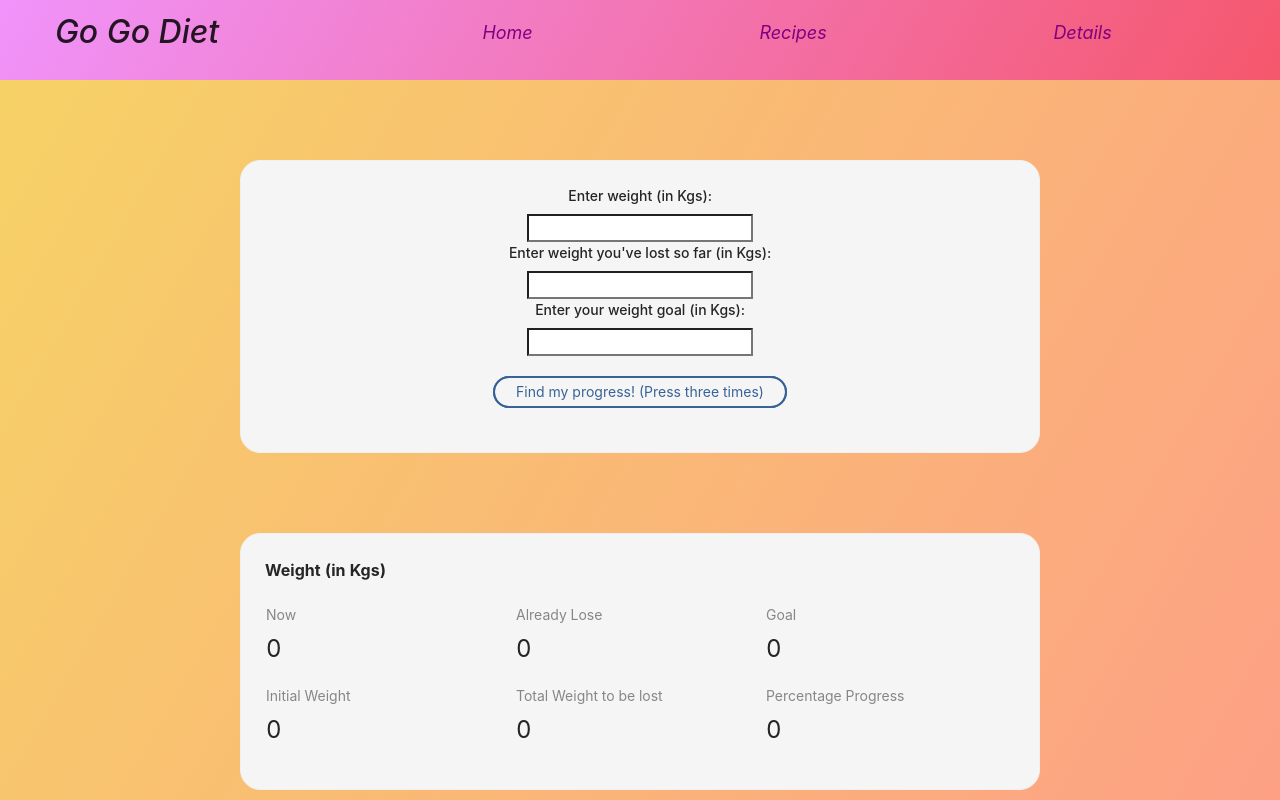
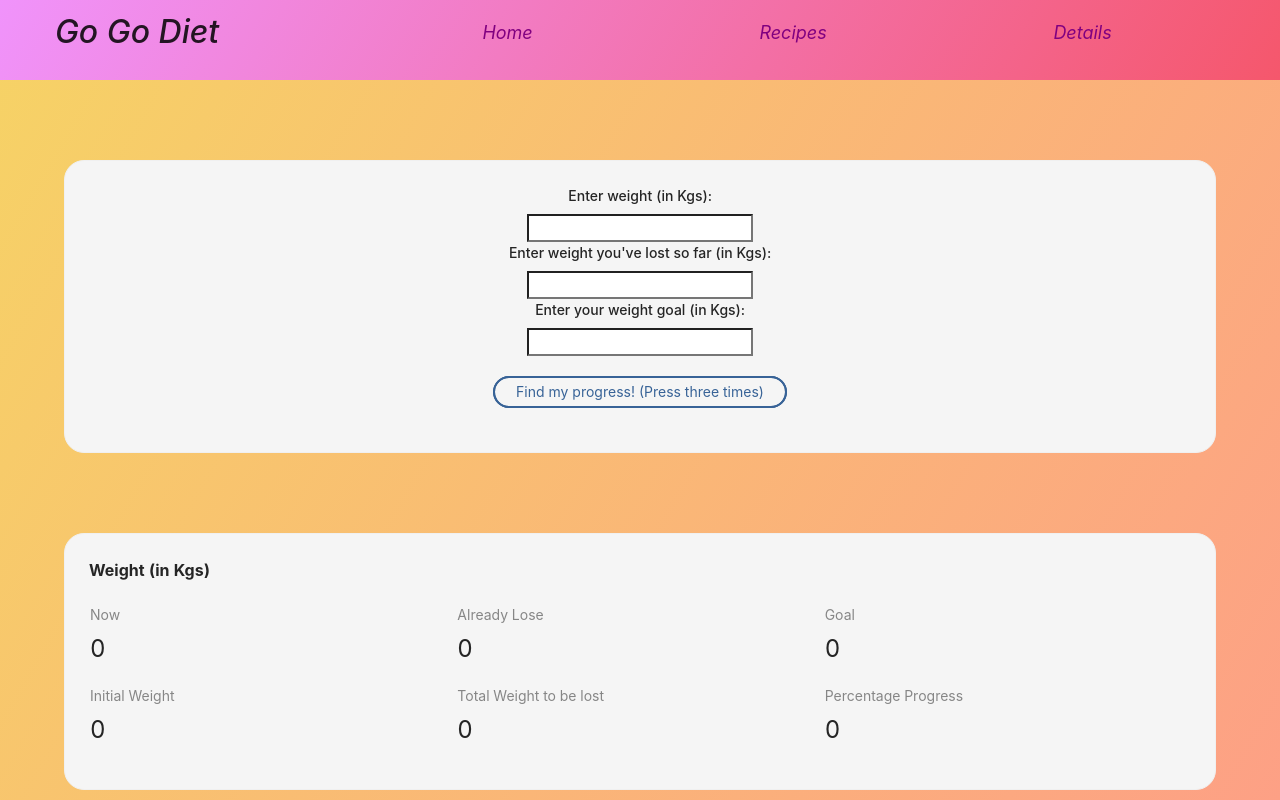
Before and after one commit to DanArMul/A8react, a React (Create React App) app: page /Main in a window 1280 px wide. Shown: the top 800 px of the page. Built offline with nearby package versions, Linux system fonts and the light colour scheme.

Commit message:
Update Main.js

```diff
--- a/src/Main.js
+++ b/src/Main.js
@@ -1,4 +1,4 @@
-    import React, {Component, useState} from 'react';
+import React, {Component, useState} from 'react';
 import 'antd/dist/antd.css'; // or 'antd/dist/antd.less'
 import { Card, Descriptions, Statistic, Progress, Row, Col } from 'antd';
 import './main.css';
@@ -75,7 +75,7 @@ class Main extends Component{
         return (
 
             <div className="main">
-                <Card style={{margin:80, display:'block', marginLeft:'auto', marginRight:'auto', width:800, background:'#f5f5f5', borderRadius:'20px'}} >
+                <Card style={{margin:80, display:'block', marginLeft:'auto', marginRight:'auto', width:'90%', background:'#f5f5f5', borderRadius:'20px'}} >
                 <div className= "asker">
                     <form className="weight-form">
                         <h4>Enter weight (in Kgs): </h4>
@@ -95,7 +95,7 @@ class Main extends Component{
 
                 </div>
                 </Card>
-                <Card style={{margin:80, display:'block', marginLeft:'auto', marginRight:'auto', width:800, background:'#f5f5f5', borderRadius:'20px'}} >
+                <Card style={{margin:80, display:'block', marginLeft:'auto', marginRight:'auto', width:'90%', background:'#f5f5f5', borderRadius:'20px'}} >
                     <Descriptions title="Weight (in Kgs)" >
                         <Descriptions.Item><Statistic title = "Now" value ={this.state.weight}></Statistic></Descriptions.Item>
                         <Descriptions.Item><Statistic title = "Already Lose" value = {this.state.lost}></Statistic></Descriptions.Item>
```
